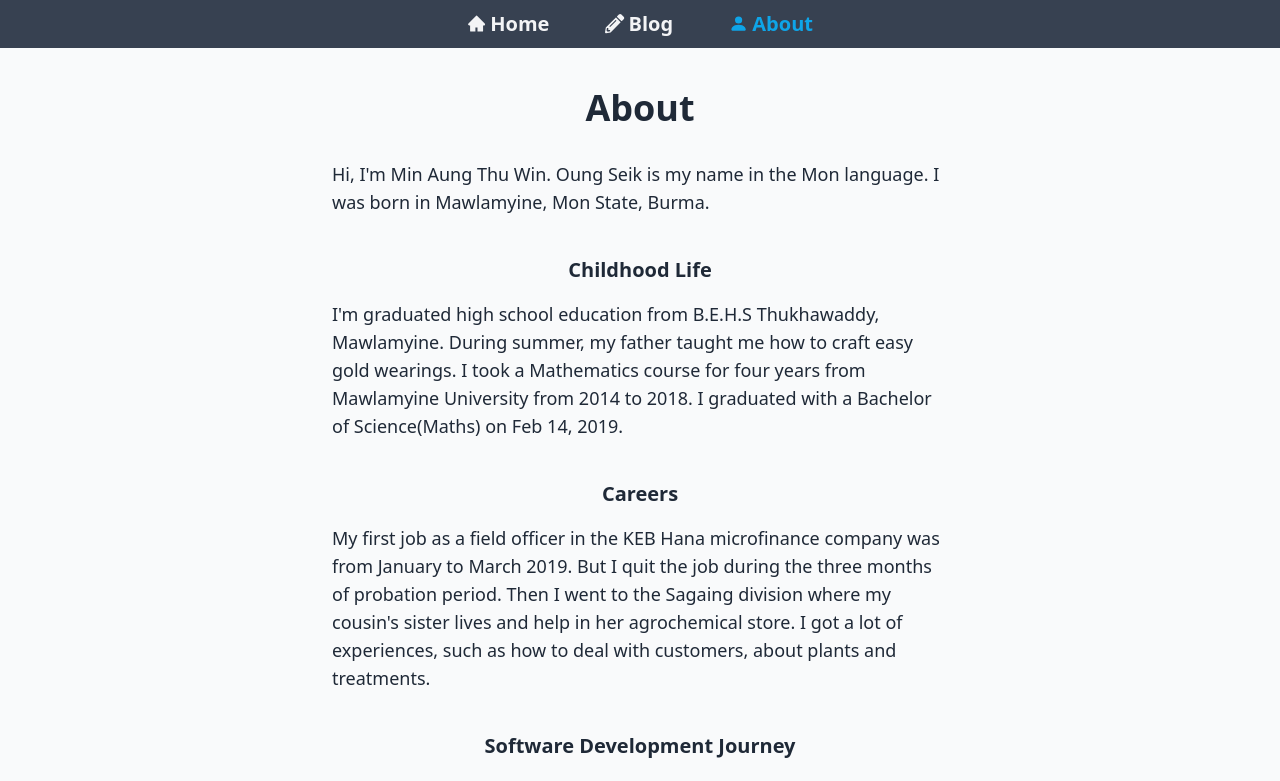
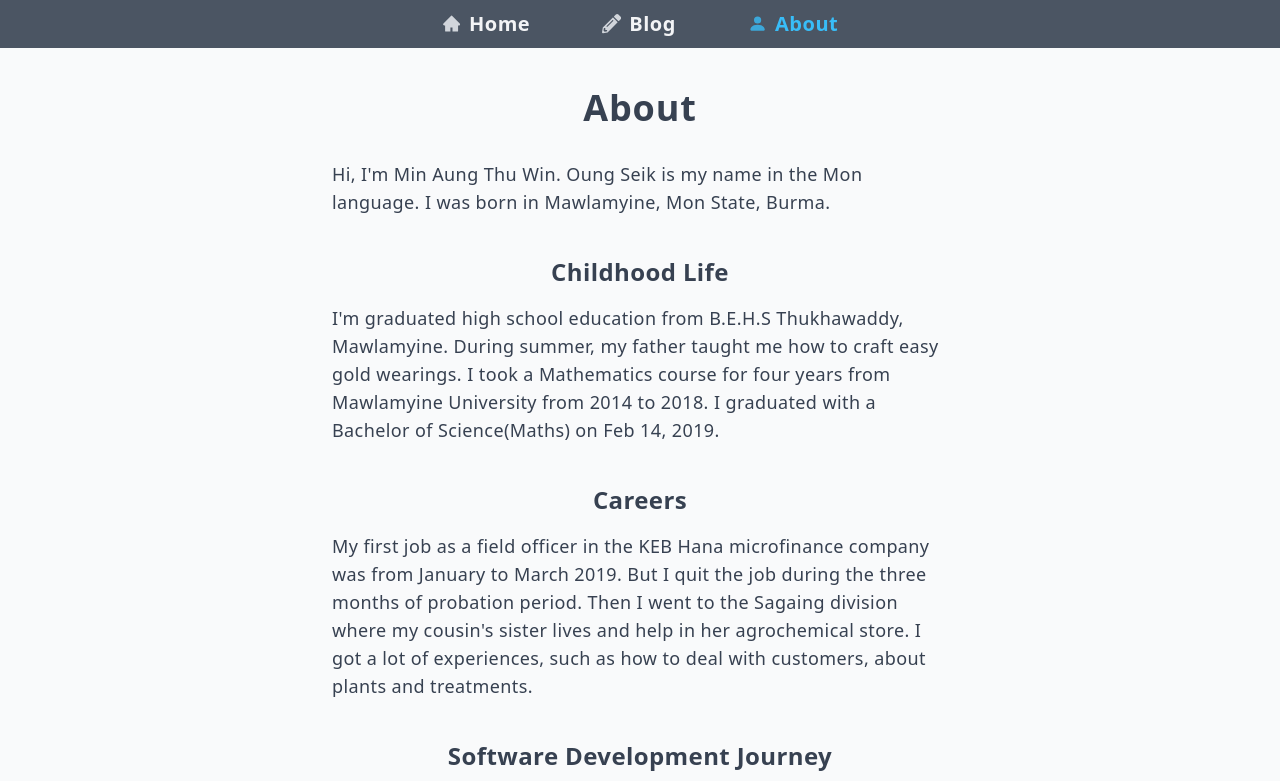
Before and after one commit to Oungseik/Oungseik.github.io.old, a Next.js app: page /about in a window 1280 px wide. Shown: the top 781 px of the page. Built offline with nearby package versions, Linux system fonts and the light colour scheme.

Commit message:
refactor: apply ideas from refactor-ui

```diff
--- a/src/components/layout/Hero.tsx
+++ b/src/components/layout/Hero.tsx
@@ -13,7 +13,7 @@ function Hero() {
           width={160}
         />
         <div className='animate-fadein space-y-3'>
-          <h1> Hello, there! </h1>
+          <h1 className='pb-0 leading-relaxed'> Hello, there! </h1>
           <p>
             I&apos;m{' '}
             <span className='relative text-xl md:text-3xl'>
@@ -24,7 +24,7 @@ function Hero() {
             </span>{' '}
             (Oung Seik Nyan)
           </p>
-          <p>
+          <p className='leading-relaxed'>
             Web Developer and Computer Science Enthusiast from Mawlamyine, Mon
             State, Burma.{' '}
             <A
--- a/src/components/layout/Navitems.tsx
+++ b/src/components/layout/Navitems.tsx
@@ -26,7 +26,7 @@ const navItems = [
 function NavItems() {
   const { route } = useRouter();
   return (
-    <nav className='h-full bg-gray-700'>
+    <nav className='h-full bg-gray-600'>
       <ul className='flex h-full items-center justify-center md:space-x-10'>
         {navItems.map((item) => (
           <NavItem key={item.text} current={item.href === route} {...item} />
--- a/src/components/utilities/NavItem.tsx
+++ b/src/components/utilities/NavItem.tsx
@@ -11,16 +11,23 @@ type NavItemProps = {
 
 function NavItem({ href, current, text, icon }: NavItemProps) {
   return (
-    <li>
+    <li className='group'>
       <Link href={href}>
         <a
           className={clsxm(
-            'flex items-center space-x-1 rounded-lg px-2 py-1 text-sm font-semibold text-gray-100 transition duration-300 hover:bg-gray-600 md:text-xl',
-            current && 'text-sky-500'
+            'flex items-center space-x-2 rounded-lg px-3 py-1 font-semibold text-gray-100 transition duration-300 group-hover:bg-gray-600 group-hover:text-sky-300 md:px-4 md:text-xl',
+            current && 'text-sky-400'
           )}
         >
-          {icon}
-          <span>{text}</span>
+          <span
+            className={clsxm(
+              'text-gray-300 transition duration-300 group-hover:text-sky-300/80',
+              current && 'text-sky-400/80'
+            )}
+          >
+            {icon}
+          </span>
+          <span className='tracking-wide'>{text}</span>
         </a>
       </Link>
     </li>
--- a/src/pages/about.tsx
+++ b/src/pages/about.tsx
@@ -18,16 +18,14 @@ export default function About() {
       <Head>
         <title>Oung Seik Nyan - About </title>
       </Head>
-      <article className='mx-auto max-w-screen-sm space-y-4 px-3 py-10 text-gray-800'>
+      <article className='mx-auto max-w-screen-sm space-y-4 px-3 py-10 tracking-wide text-gray-700'>
         <h1 className='text-center text-3xl font-bold md:text-4xl'>About</h1>
         <section className='space-y-4 md:text-lg'>
           <p>
             Hi, I&apos;m Min Aung Thu Win. Oung Seik is my name in the Mon
             language. I was born in Mawlamyine, Mon State, Burma.
           </p>
-          <h2 className='pt-6 text-center text-xl font-semibold'>
-            Childhood Life
-          </h2>
+          <h3 className='pt-6 text-center'>Childhood Life</h3>
           <p>
             I&apos;m graduated high school education from B.E.H.S Thukhawaddy,
             Mawlamyine. During summer, my father taught me how to craft easy
@@ -35,7 +33,7 @@ export default function About() {
             Mawlamyine University from 2014 to 2018. I graduated with a Bachelor
             of Science(Maths) on Feb 14, 2019.{' '}
           </p>
-          <h2 className='pt-6 text-center text-xl font-semibold'> Careers </h2>
+          <h3 className='pt-6 text-center'> Careers </h3>
           <p>
             My first job as a field officer in the KEB Hana microfinance company
             was from January to March 2019. But I quit the job during the three
@@ -44,9 +42,7 @@ export default function About() {
             store. I got a lot of experiences, such as how to deal with
             customers, about plants and treatments.
           </p>
-          <h2 className='pt-6 text-center text-xl font-semibold'>
-            Software Development Journey
-          </h2>
+          <h3 className='pt-6 text-center'>Software Development Journey</h3>
           <p>
             After back from Sagaing, I started investing my time in software
             development. I started with Python programming language, to learn
@@ -61,11 +57,11 @@ export default function About() {
             than Object-oriented Programming.
           </p>
 
-          <h3 className='pt-4 font-semibold'>
+          <h3 className='pt-4 text-lg leading-tight opacity-95'>
             These are the things I have learned to some degree but have not
             applied to my projects.
           </h3>
-          <ul className='list-inside list-disc text-sky-600'>
+          <ul className='list-inside list-disc'>
             {tools.map((tool) => (
               <li key={tool}>{tool} </li>
             ))}
--- a/src/styles/globals.css
+++ b/src/styles/globals.css
@@ -50,7 +50,7 @@
 
   h1,
   .h1 {
-    @apply pb-4 text-center text-2xl font-bold md:text-4xl;
+    @apply pb-4 text-center text-2xl font-bold tracking-wide md:text-4xl;
   }
 
   h2,
```
